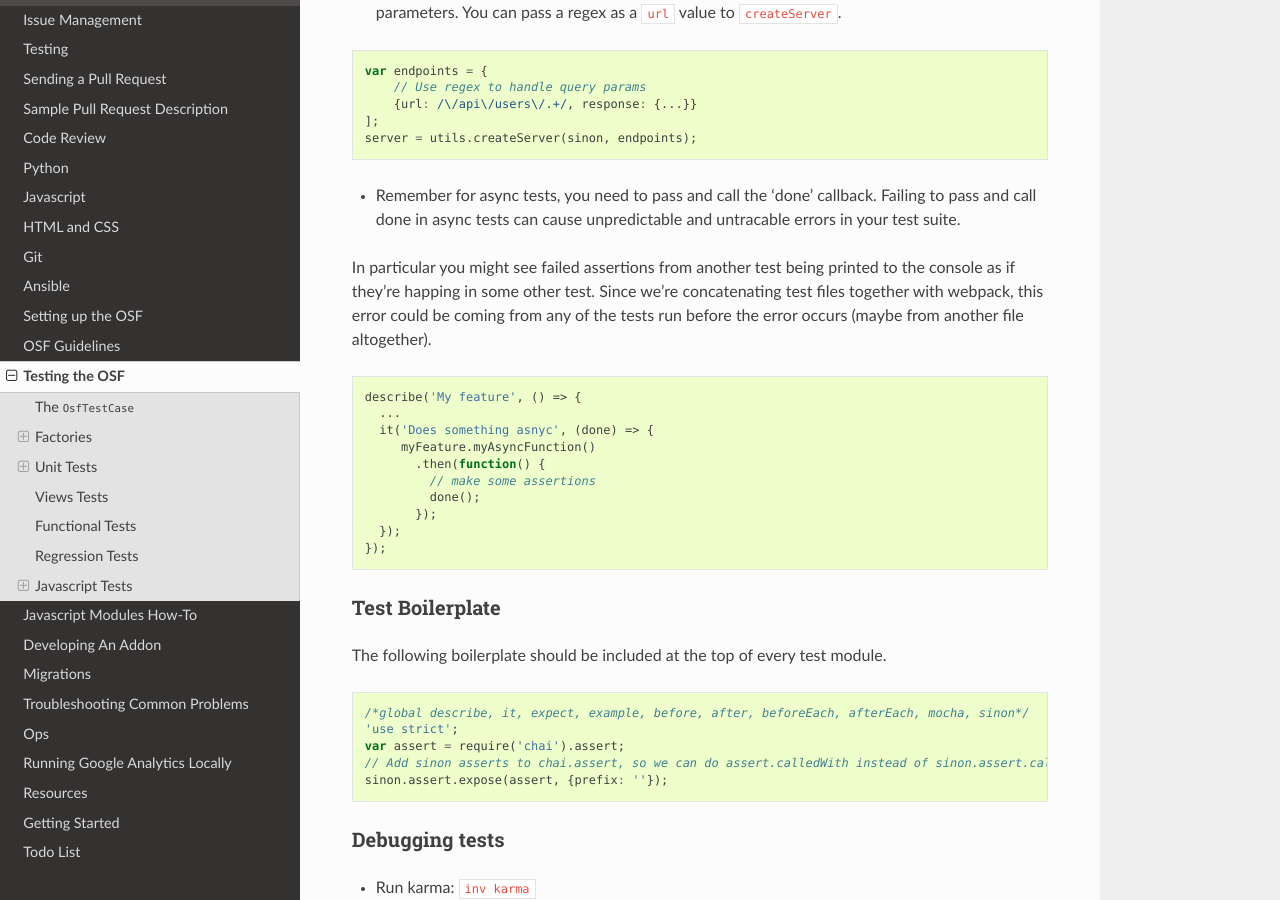
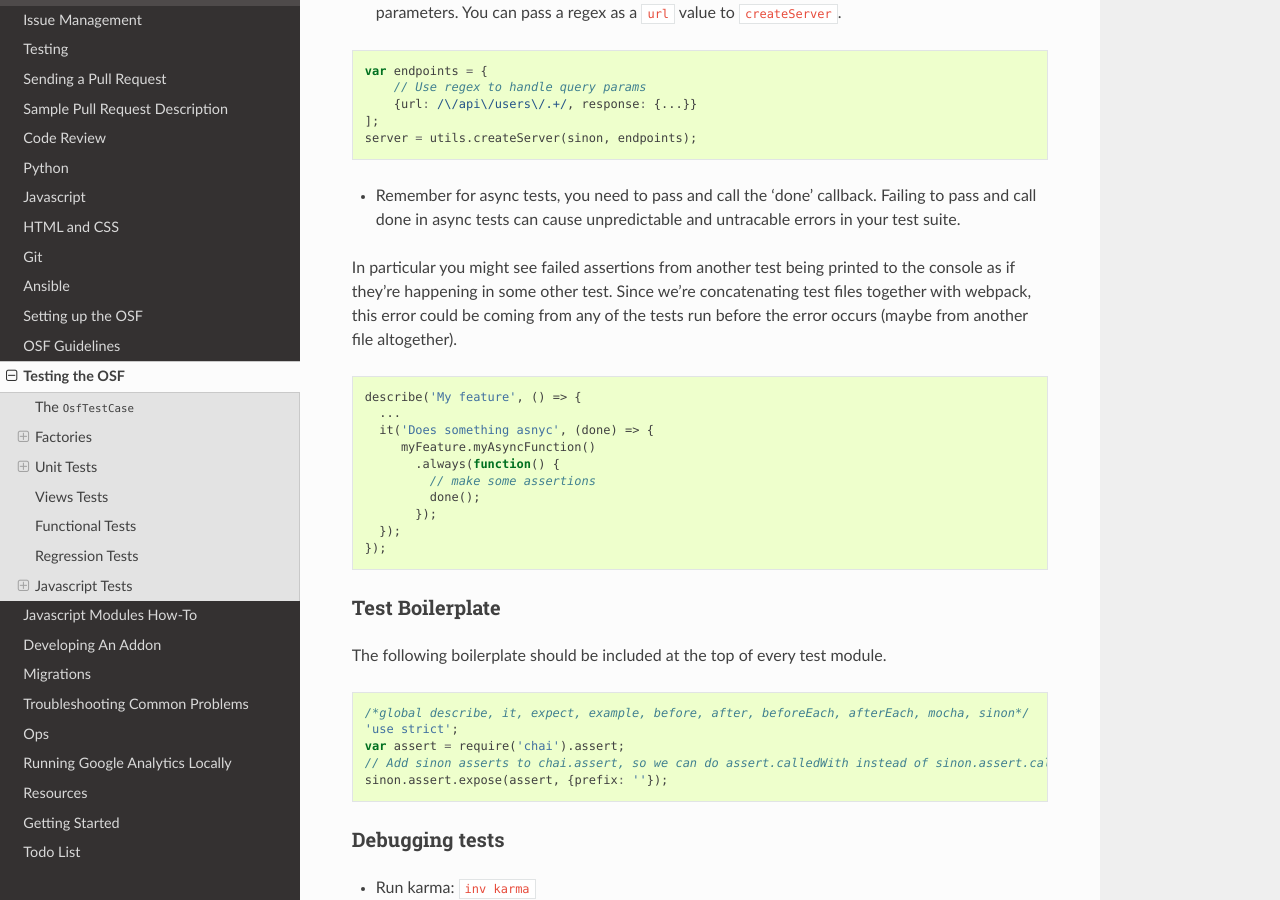
Before and after one commit to CenterForOpenScience/COSDev, a Sphinx documentation site: the page built from docs/osf/testing.rst, in a window 1280 px wide and 900 px high, scrolled down 4903 px. Built offline with Sphinx 7.4.7 and the Read the Docs theme 2.0.0, drawn with Linux system fonts in a browser that asks for light colours.

Commit message:
Fix typo and promise usage

```diff
--- a/docs/osf/testing.rst
+++ b/docs/osf/testing.rst
@@ -240,7 +240,7 @@ Gotchas and Pitfalls
     server = utils.createServer(sinon, endpoints);
 
 - Remember for async tests, you need to pass and call the 'done' callback. Failing to pass and call done in async tests can cause unpredictable and untracable errors in your test suite.
-In particular you might see failed assertions from another test being printed to the console as if they're happing in some other test. Since we're concatenating test files together with webpack,
+In particular you might see failed assertions from another test being printed to the console as if they're happening in some other test. Since we're concatenating test files together with webpack,
 this error could be coming from any of the tests run before the error occurs (maybe from another file altogether).
 
 .. code-block:: javascript
@@ -249,7 +249,7 @@ this error could be coming from any of the tests run before the error occurs (ma
       ...
       it('Does something asnyc', (done) => {
          myFeature.myAsyncFunction()
-           .then(function() {
+           .always(function() {
              // make some assertions
              done();
            });
```
